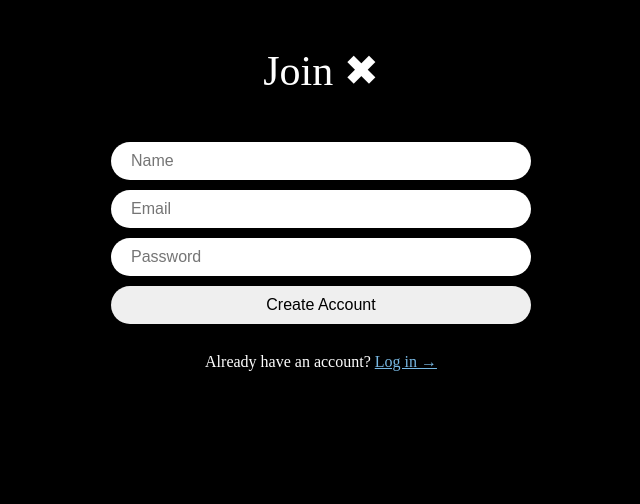
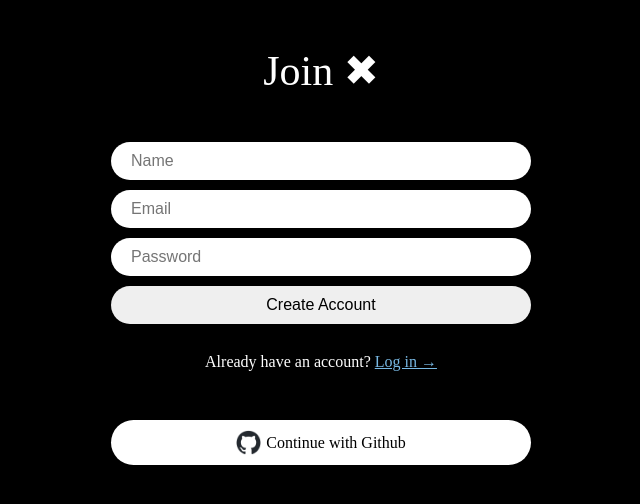
Before and after one commit to leesulgi66/nwitter-reloaded, a React (Vite) app: page /create-account in a window 1280 px wide. Shown: the top 504 px of the page, without its empty margins (319-959 px from the left). Built offline with nearby package versions, Linux system fonts and the light colour scheme; no server answers.

Commit message:
Github Login

```diff
--- /dev/null
+++ b/src/components/github-btn.tsx
@@ -0,0 +1,42 @@
+import { GithubAuthProvider, signInWithPopup } from "firebase/auth";
+import styled from "styled-components";
+import { auth } from "../firebase";
+import { useNavigate } from "react-router-dom";
+
+const Button = styled.span`
+    margin-top: 50px;
+    background-color: white;
+    font-weight: 500;
+    width: 100%;
+    color: black;
+    padding: 10px 20px;
+    border-radius: 50px;
+    border: 0;
+    display: flex;
+    gap: 5px;
+    align-items: center;
+    justify-content: center;
+    cursor: pointer;
+`;
+
+const Logo = styled.img`
+    height: 25px;
+`;
+
+export default function GihubButton() {
+    const navigate = useNavigate();
+    const onClick = async() => {
+        try {
+            const provider = new GithubAuthProvider();
+            await signInWithPopup(auth, provider);
+            navigate("/");
+        } catch (error) {
+            console.log(error);
+        }
+    }
+    return (<Button onClick={onClick}>
+        <Logo src="/github-mark.png" />
+        Continue with Github
+    </Button>
+    );
+}
--- a/src/routes/create-account.tsx
+++ b/src/routes/create-account.tsx
@@ -4,6 +4,7 @@
 import { Link, useNavigate } from "react-router-dom";
 import { FirebaseError } from "firebase/app";
 import { Error, Input, Switcher, Title, Wrapper, Form } from "../components/auth-component";
+import GihubButton from "../components/github-btn";
 
 export default function CreateAccount(){
     const navigate = useNavigate();
@@ -59,5 +60,6 @@
         <Switcher>
             Already have an account? <Link to="/login">Log in &rarr;</Link>
         </Switcher>
+        <GihubButton />
     </Wrapper>
 }
--- a/src/routes/login.tsx
+++ b/src/routes/login.tsx
@@ -4,6 +4,7 @@
 import { FirebaseError } from "firebase/app";
 import { signInWithEmailAndPassword } from "firebase/auth";
 import { Error, Form, Input, Switcher, Title, Wrapper } from "../components/auth-component";
+import GihubButton from "../components/github-btn";
 
 export default function CreateAccount(){
     const navigate = useNavigate();
@@ -47,5 +48,6 @@
         <Switcher>
             Don't have an account? <Link to="/create-account">Create one &rarr;</Link>
         </Switcher>
+        <GihubButton />
     </Wrapper>
 }
```
Also changed, not shown: public/github-mark-white.png (added), public/github-mark.png (added).
